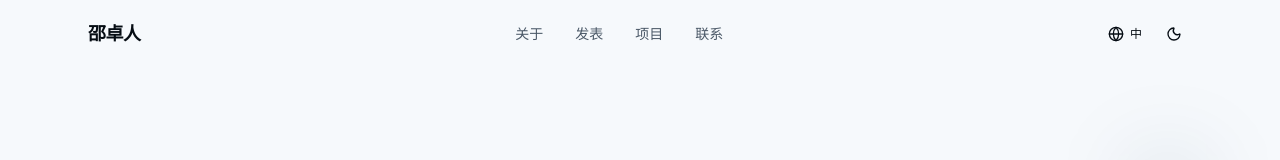
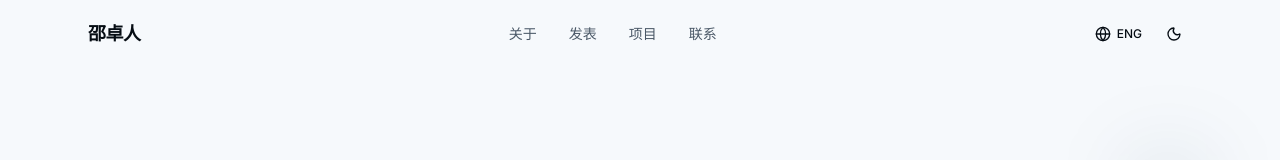
Before and after one commit to zornshao/personal-web, a Next.js app: page / in a window 1280 px wide. Shown: the top 160 px of the page. Built offline with nearby package versions, Linux system fonts and the light colour scheme.

Commit message:
Update navigation.tsx

```diff
--- a/components/navigation.tsx
+++ b/components/navigation.tsx
@@ -87,7 +87,8 @@ export function Navigation() {
               >
                 <Globe className="h-3.5 w-3.5" />
                 <span className="transition-all duration-200">
-                  {isEnglish ? 'EN' : '中'}
+                  {/* 💡 完美修改交互逻辑：当前是英文（isEnglish为true）时按钮提示 '中'，当前是中文时按钮主动提示 'ENG' */}
+                  {isEnglish ? '中' : 'ENG'}
                 </span>
               </Button>
             )}
```
